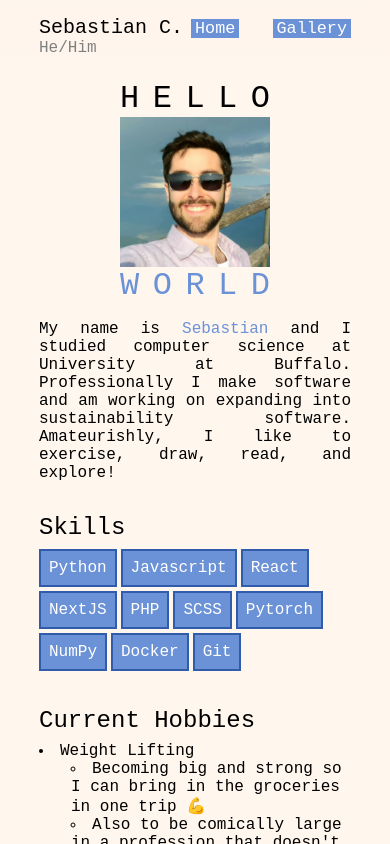
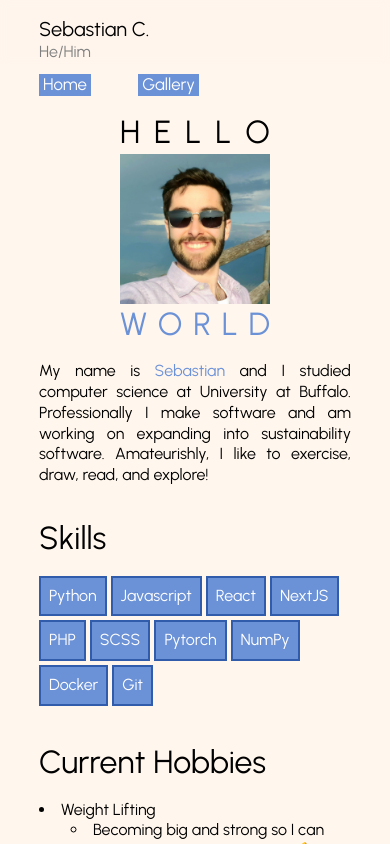
Before and after one commit to srcalo/srcalo.github.io, a Next.js app: page / in a window 390 px wide. Built offline with nearby package versions, Linux system fonts and the light colour scheme.

Commit message:
Styling complete

```diff
--- a/src/app/styles/__variables.scss
+++ b/src/app/styles/__variables.scss
@@ -1,5 +1,6 @@
 @use "sass:color";
-
+// @import url("https://fonts.googleapis.com/css2?family=Roboto+Mono:ital,wght@0,100..700;1,100..700&display=swap");
+@import url("https://fonts.googleapis.com/css2?family=Urbanist:ital,wght@0,100..900;1,100..900&display=swap");
 /* Index */
 // 1. Sizing
 // 2. Colors
@@ -9,6 +10,7 @@ $content-max-width: 1000px;
 $content-width: 80vw;
 $border-radius: 12px;
 
+$header-vert-padding: 16px;
 $footer-height-wide: 3rem;
 $footer-height-thin: 7rem;
 
@@ -16,8 +18,8 @@ $footer-height-thin: 7rem;
 	font-family: "Minecraftia";
 	src: url(../../../public/fonts/Minecraftia-Regular.ttf);
 }
-$font-mono: "Roboto Mono", monospace;
-
+// $font-mono: "Roboto Mono", monospace;
+$font-mono: "Urbanist", sans-serif;
 /* Colors */
 $background-color: #fff6ed;
 
@@ -30,20 +32,25 @@ $text-color-light: color.adjust($text-color, $lightness: 50%);
 $white-gray: #d6d6d6;
 
 /* Viewport breakpoints */
-@mixin medium-view {
-	@media (max-width: 1050px) {
+@mixin m-view {
+	@media (max-width: 65rem) {
 		@content;
 	}
 }
 
-@mixin small-view {
-	@media (max-width: 650px) {
+@mixin s-view {
+	@media (max-width: 40rem) {
+		@content;
+	}
+}
+
+@mixin xs-view {
+	@media (max-width: 28rem) {
 		@content;
 	}
 }
 
 /* Mixins */
-
 @mixin sticky-footer {
 	body {
 		display: flex;
--- a/src/app/styles/globals.scss
+++ b/src/app/styles/globals.scss
@@ -1,9 +1,11 @@
 @import "__variables.scss";
 
 /* Index: */
-// 1. Header
-// 2. General
-// 3. Footer
+// - General
+// - Font Sizing
+// - Header
+// - Content
+// - Footer
 
 /* General */
 
@@ -18,6 +20,7 @@ body {
 	height: 100%;
 	max-width: 100vw;
 	overflow-x: hidden;
+	line-height: 1.3;
 }
 
 body {
@@ -30,7 +33,6 @@ h1,
 h2 {
 	color: black;
 	font-weight: 400;
-	margin-bottom: 0.5rem;
 }
 
 a {
@@ -50,11 +52,31 @@ li {
 }
 
 li > ul {
-	padding-left: 2rem;
+	padding-left: 2em;
 }
 
 .primary {
 	color: $primary-color;
+}
+
+/* Font Sizing */
+
+h1 {
+	font-size: 3rem;
+}
+
+h2 {
+	font-size: 2rem;
+}
+
+h1 {
+	font-size: 1.5rem;
+}
+
+h1,
+h2,
+h3 {
+	margin-bottom: 0.5em;
 }
 
 /* Header */
@@ -62,9 +84,10 @@ li > ul {
 .header {
 	width: 100%;
 	position: fixed;
-	padding-top: 1rem;
+	padding-top: $header-vert-padding;
 	background-color: rgba($background-color, 0.8);
 	backdrop-filter: blur(5px);
+	height: 4rem;
 
 	.headerWrapper {
 		max-width: calc($content-max-width + 10rem);
@@ -104,15 +127,29 @@ li > ul {
 	}
 }
 
+@include xs-view {
+	.header {
+		padding: $header-vert-padding 0;
+		.headerWrapper {
+			flex-direction: column;
+			height: 5rem;
+		}
+	}
+}
+
 /* Content */
 
 .main {
 	padding-top: 5rem;
 	padding-bottom: calc($footer-height-wide + 2rem);
 
-	@include medium-view {
+	@include m-view {
 		display: flex;
 		padding-bottom: 2rem;
+	}
+
+	@include xs-view {
+		padding-top: calc(5rem + 2 * $header-vert-padding);
 	}
 
 	.wrapper {
@@ -120,7 +157,7 @@ li > ul {
 		width: $content-width;
 		margin: auto;
 
-		@include small-view {
+		@include s-view {
 			.wrapper {
 				width: 85vw;
 			}
@@ -175,7 +212,7 @@ li > ul {
 	}
 }
 
-@include medium-view {
+@include m-view {
 	@include sticky-footer;
 
 	.footer {
--- a/src/app/styles/home.module.scss
+++ b/src/app/styles/home.module.scss
@@ -32,7 +32,7 @@
 	column-gap: 2rem;
 	text-align: justify;
 
-	@include small-view {
+	@include s-view {
 		display: flex;
 		flex-direction: column;
 		gap: 2rem;
```
